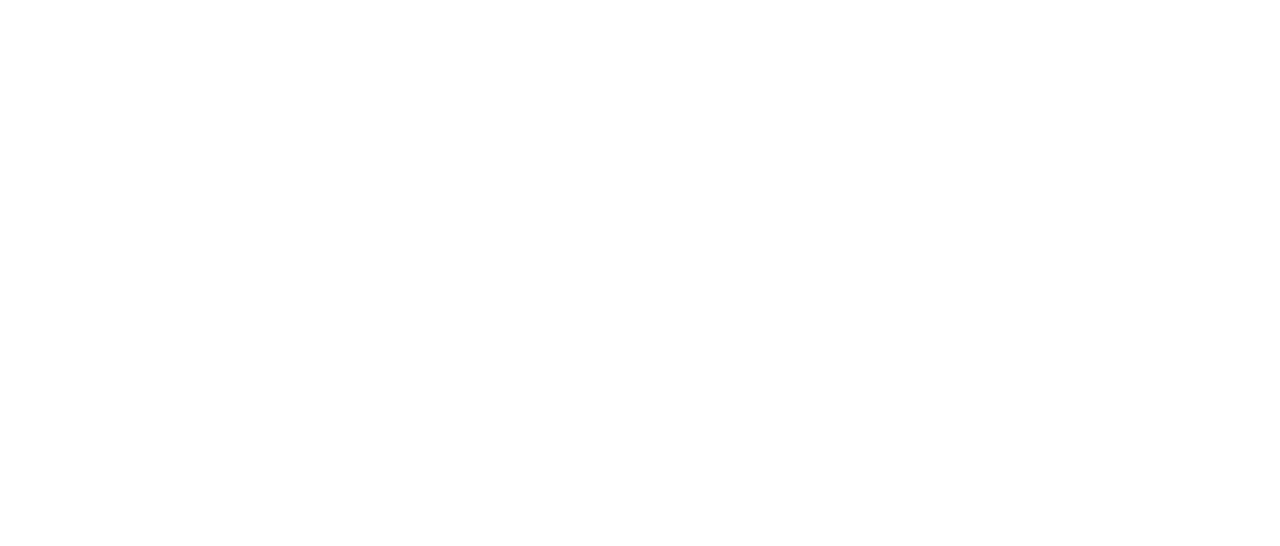
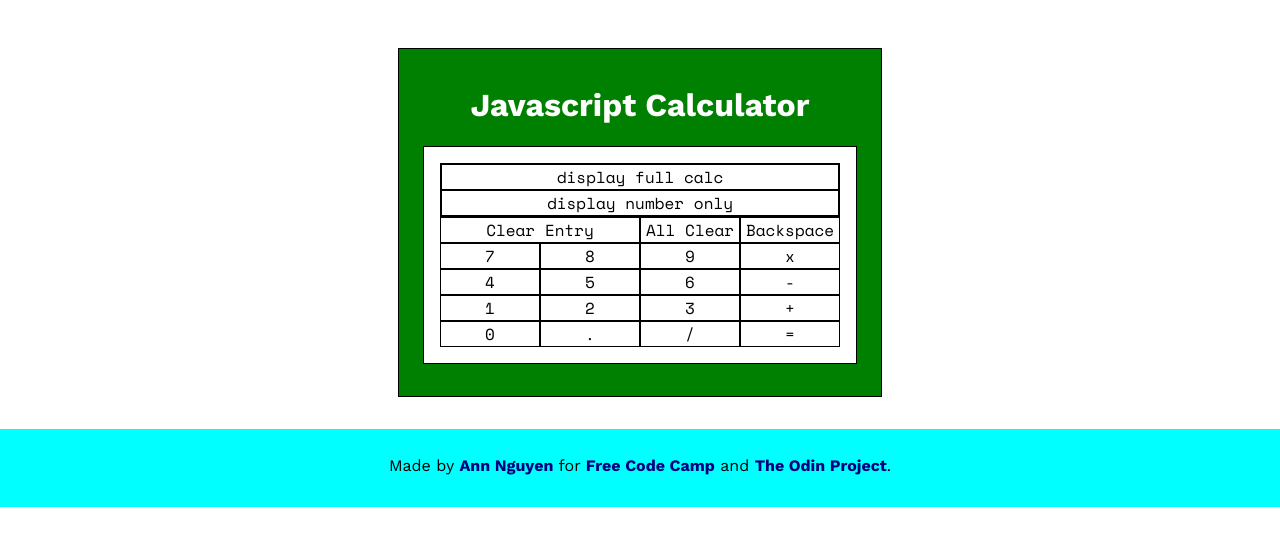
Before and after one commit to ann-codes/javascript-calculator, a website built with Parcel: page index.html in a window 1280 px wide. Built offline with nearby package versions, Linux system fonts and the light colour scheme.

Commit message:
basic styling update

```diff
--- a/index.html
+++ b/index.html
@@ -4,11 +4,54 @@
 <head>
 	<title>Javascript Calculator</title>
 	<meta charset="UTF-8" />
+	<link href="https://fonts.googleapis.com/css?family=Space+Mono:400,700|Work+Sans:400,700&display=swap" rel="stylesheet" />
 	<link href="styles.css" rel="stylesheet" />
 </head>
 
 <body>
-	<div id="app"></div>
+	<div class="container">
+		<h1>Javascript Calculator</h1>
+		<div class="calculator">
+			<div class="display">
+				<div id="display-full">display full calc</div>
+				<div id="display">display number only</div>
+			</div>
+
+			<div class="button clear" id="clear">Clear Entry</div>
+			<div class="button" id="all-clear">All Clear</div>
+			<div class="button" id="backspace">Backspace</div>
+
+			<div class="button number" id="seven" value="7">7</div>
+			<div class="button number" id="eight" value="8">8</div>
+			<div class="button number" id="nine" value="9">9</div>
+
+			<div class="button" id="multiply">x</div>
+
+			<div class="button number" id="four" value="4">4</div>
+			<div class="button number" id="five" value="5">5</div>
+			<div class="button number" id="six" value="6">6</div>
+
+			<div class="button" id="subtract">-</div>
+
+			<div class="button number" id="one" value="1">1</div>
+			<div class="button number" id="two" value="2">2</div>
+			<div class="button number" id="three" value="3">3</div>
+
+			<div class="button" id="add">+</div>
+
+			<div class="button number" id="zero" value="0">0</div>
+			<div class="button" id="decimal">.</div>
+			<div class="button" id="divide">/</div>
+
+			<div class="button" id="equals">=</div>
+		</div>
+	</div>
+
+	<footer class="attributions">
+    <p>Made by <a href="https://github.com/anncancode" target="_blank">Ann Nguyen</a> for
+		<a href="https://learn.freecodecamp.org/front-end-libraries/front-end-libraries-projects/build-a-javascript-calculator/" target="_blank">Free Code Camp</a> and
+		<a href="https://www.theodinproject.com/courses/web-development-101/lessons/calculator" target="_blank">The Odin Project</a>.</p>
+  </footer>
 
 	<script src="https://cdn.freecodecamp.org/testable-projects-fcc/v1/bundle.js"></script>
 	<script src="app.js"></script>
--- a/styles.css
+++ b/styles.css
@@ -1,3 +1,78 @@
+/* ---------- GLOBAL ---------- */
 body {
-  font-family: sans-serif;
+  margin: 0;
+  font-family: 'Work Sans', sans-serif;
 }
+
+h1 {
+  color: white;
+}
+
+div {
+  border: 1px solid black;
+}
+
+/* ---------- WRAPPERS ---------- */
+.container {
+  margin: 3rem auto 2rem auto;
+  padding: 1rem;
+  max-width: 450px;
+  text-align: center;
+  background-color: green;
+}
+
+.calculator {
+  font-family: 'Space Mono', monospace;
+  max-width: 400px;
+  margin: 1rem auto;
+  padding: 1rem;
+  background-color: white;
+  display: grid;
+  column-gap: 0;
+  grid-auto-rows: minmax(1fr, auto);
+  grid-template-columns: repeat(4, 1fr);
+}
+
+/* ---------- BUTTONS ---------- */
+.display {
+  grid-column: 1 / 5;
+  grid-row: 1;
+}
+
+.clear {
+  grid-column: 1 / 3;
+  grid-row: 2;
+}
+
+.button {
+  cursor: pointer;
+}
+
+.button:hover {
+  background-color: gray;
+}
+
+/* ---------- FOOTER ---------- */
+.attributions {
+  font-size: 1rem;
+  font-weight: normal;
+}
+
+footer {
+  width: 100%;
+  padding: 0.7rem 0 1rem 0;
+  margin: 0;
+  background-color: cyan;
+  text-align: center;
+}
+
+footer a {
+  font-weight: bold;
+  text-decoration: none;
+  color: navy;
+}
+
+footer a:hover {
+  text-decoration: underline;
+  color: white;
+}
```
